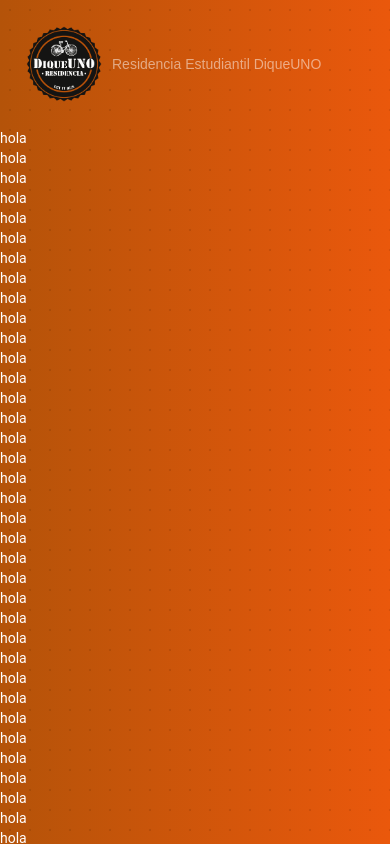
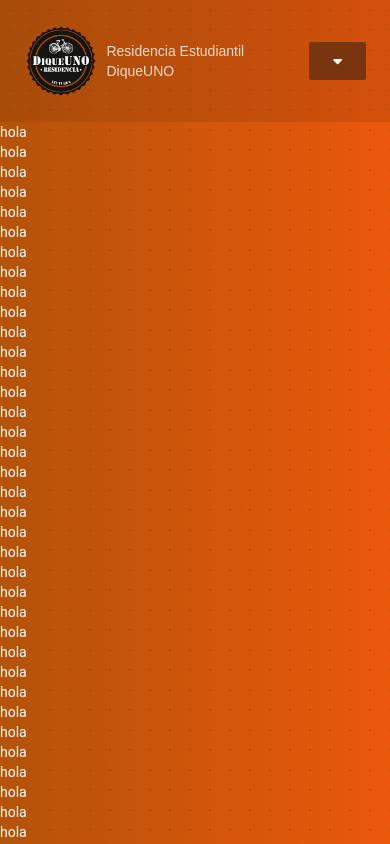
Before and after one commit to inagoy/diqueuno, a SvelteKit app: page / in a window 390 px wide. Shown: the top 844 px of the page. Built offline with nearby package versions, Linux system fonts and the light colour scheme; a web font is replaced by a local one.

Commit message:
adding menu for phone

```diff
--- a/src/Header.svelte
+++ /dev/null
@@ -1,22 +0,0 @@
-<script>
-    export let y;
-    let tabs = [
-       {name: 'Habitaciones', link: '#habitaciones'},
-       {name: 'Servicios', link: '#servicios'},
-    ]
-</script>
-
-<header class={'sticky z-[10] top-0 duration-200 px-6 flex items-center justify-between border border-solid'+ (
-    y > 0 ? 'py-4 bg-slate-950 border-amber-950' : 'py-6 bg-transparent border-transparent'
-)}>
-    <h1 class="font-medium">
-        DiqueUNO
-    </h1>
-    <div class="sm:flex items-center gap-4 hidden">
-        {#each tabs as tab, index}
-            <a href={tab.link} class="duration-200 hover:text-amber-400">
-                <p>{tab.name}</p>
-            </a>
-        {/each}
-    </div>
-</header>
--- a/src/components/Header.svelte
+++ b/src/components/Header.svelte
@@ -6,18 +6,26 @@
        {name: 'Habitaciones', link: '#habitaciones'},
        {name: 'Servicios', link: '#servicios'},
     ]
+
+    let menu = false;
+    $:console.log(menu)
 </script>
 
-<header class={'sticky z-[10] top-0 duration-200 px-6 flex items-center justify-between border'+ (
-    y > 0 ? 'py-4 bg-amber-900 shadow-xl py-2' : 'bg-transparent py-6'
+<header class={'sticky z-[10] top-0 duration-200 px-6 flex flex-col sm:flex-row justify-between' + (
+  y > 0 ? ' delay-100 bg-amber-900 bg-opacity-80 py-1 shadow-xl' : ' delay-100 py-6 bg-amber-900 bg-opacity-20'
 )}>
     <div class="flex items-center justify-between gap-2">
         <a href="/">
             <img src="/favicon.png" alt="Logo" width="80px" class="cursor-pointer" />
         </a>
-        <h1 class="font-medium opacity-50">
+        <h1 class="font-medium opacity-80">
             Residencia Estudiantil DiqueUNO
         </h1>
+        <div class="sm:hidden flex items-center gap-4">
+            <button on:click={() => { menu = !menu }} class={"ml-auto rounded-sm bg-amber-900 px-3 hover:bg-slate-800 cursor-pointer" + (y > 0 ? "" : "")}>
+                <i class={"fa-solid grid place-items-center aspect-square my-3 mx-3 " + (menu? "fa-caret-up" : "fa-caret-down" )}></i>
+            </button>
+        </div>
     </div>
     <div class="sm:flex items-center gap-4 hidden">
         {#each tabs as tab, index}
@@ -25,7 +33,6 @@
             <p>{tab.name}</p>
         </a>
         {/each}
-
         <a href="#contacto">
         <button
             class="blueShadow relative overflow-hidden mx-2 px-2 py-2 group rounded-md bg-amber-100 bg-opacity-50 text-slate-950"
@@ -34,8 +41,26 @@
                 class="absolute top-0 right-full w-full h-full bg-amber-400 opacity-20 group-hover:translate-x-full z-0 duration-200"
             />
             <h4 class="relative z-9">Contactanos</h4>
-
         </button>
         </a>
     </div>
+  {#if menu}
+    <div class="sm:hidden flex flex-col items-start w-full mt-4">
+        {#each tabs as tab, index}
+        <div class="w-full">
+            <a href={tab.link} class=" py-2 px-4 duration-200 hover:opacity-40">
+                <p>{tab.name}</p>
+            </a>
+            <hr class="opacity-40"/>
+        </div>
+        {/each}
+        <a href="#contacto" class="w-full">
+            <div class="w-full">
+                <a href="#contacto" class=" py-2 px-4 duration-200 hover:opacity-40">
+                    <p>Contactanos</p>
+                </a>
+            </div>
+        </a>
+    </div>
+  {/if}
 </header>
--- a/src/routes/+layout.svelte
+++ b/src/routes/+layout.svelte
@@ -16,7 +16,7 @@
             y > 0 ? 'opacity-full pointer-events-auto' : 'pointer-events-none opacity-0'
         )
     }>
-        <button on:click={goTop} class="ml-auto rounded-full bg-amber-900 px-3 hover:bg-slate-800 cursor-pointer shadow-lg">
+        <button on:click={goTop} class="ml-auto rounded-sm bg-amber-900 px-3 hover:bg-slate-800 cursor-pointer shadow-lg">
             <i class="fa-solid fa-arrow-up grid place-items-center aspect-square my-3 mx-3"/>
         </button>
     </div>
```
Lines whose indentation alone changed are shown as unchanged.
